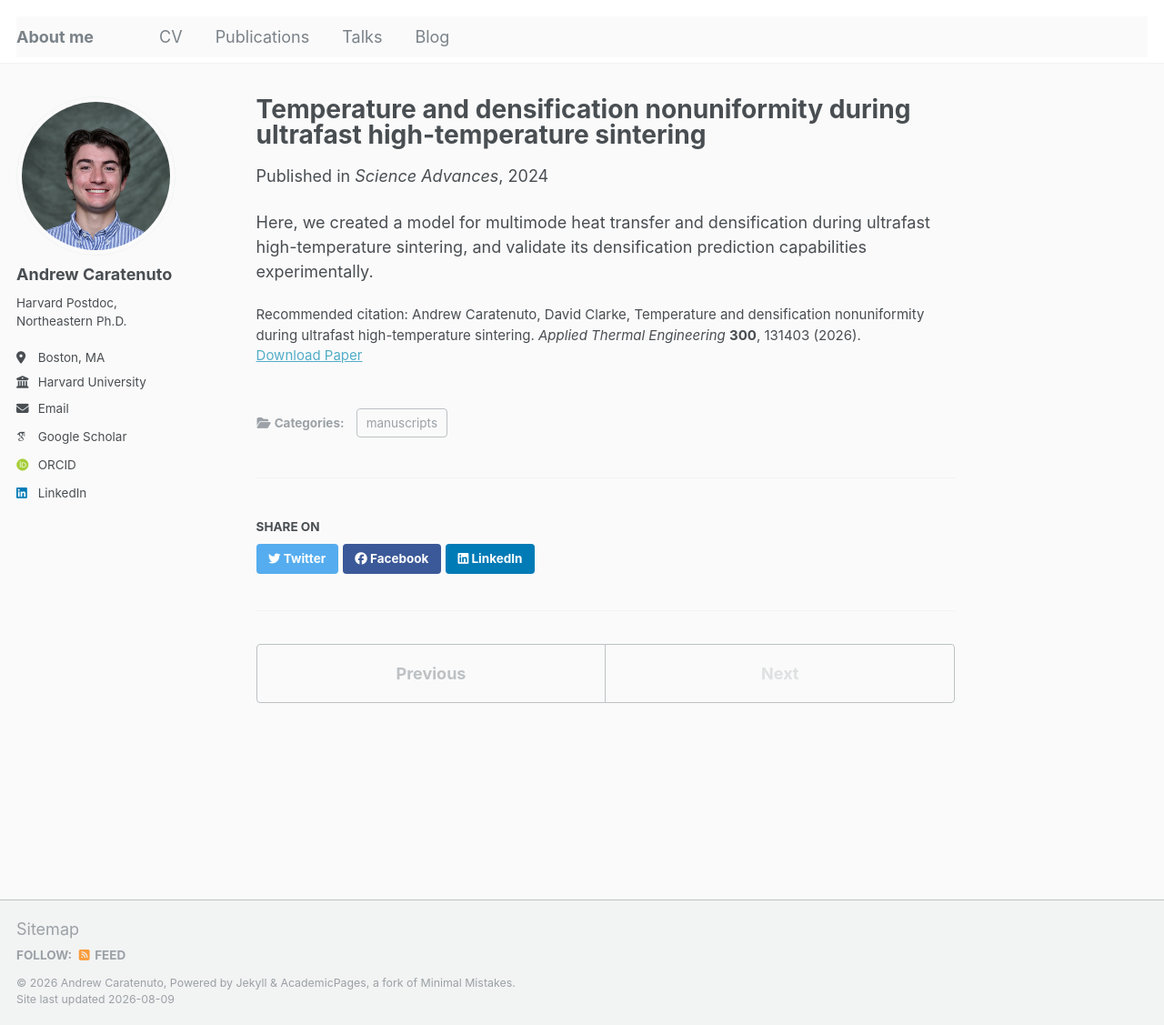
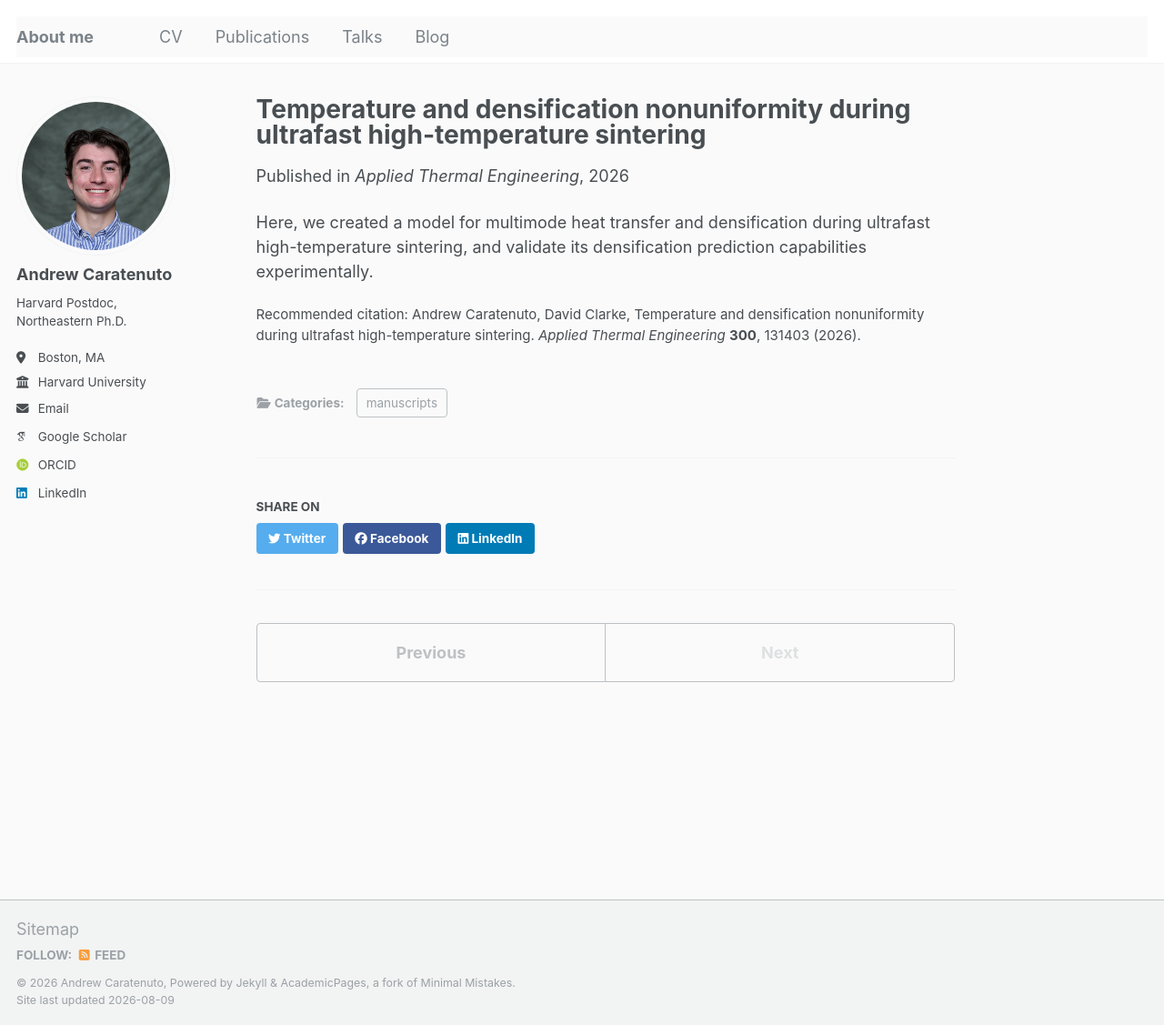
Before and after one commit to andrewcaratenuto/andrewcaratenuto.github.io, a Jekyll site: the page built from _publications/uhs.md, in a window 1280 px wide and 1127 px high. Shown: the whole window at 91% size. Built offline with Jekyll 4.4.1, drawn with Linux system fonts in a browser that asks for light colours; some web fonts are replaced.

Commit message:
Update uhs.md

```diff
--- a/_publications/uhs.md
+++ b/_publications/uhs.md
@@ -3,9 +3,8 @@ title: "Temperature and densification nonuniformity during ultrafast high-temper
 collection: publications
 category: manuscripts
 excerpt: 'Here, we created a model for multimode heat transfer and densification during ultrafast high-temperature sintering, and validate its densification prediction capabilities experimentally.'
-date: 2024-09-18
-venue: 'Science Advances'
-paperurl: 'http://andrewcaratenuto.github.io/files/sciadv.adn6368.pdf](https://www.sciencedirect.com/science/article/pii/S1359431126017114'
+date: 07-1-2026
+venue: 'Applied Thermal Engineering'
 citation: "Andrew Caratenuto, David Clarke, Temperature and densification nonuniformity during ultrafast high-temperature sintering. <i>Applied Thermal Engineering</i> <b>300</b>, 131403 (2026)."
 ---
 
```
